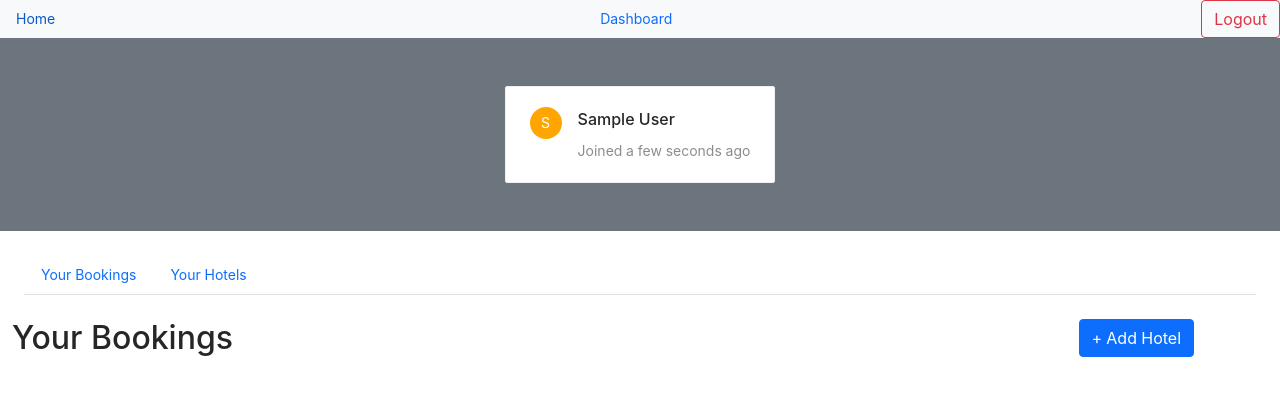
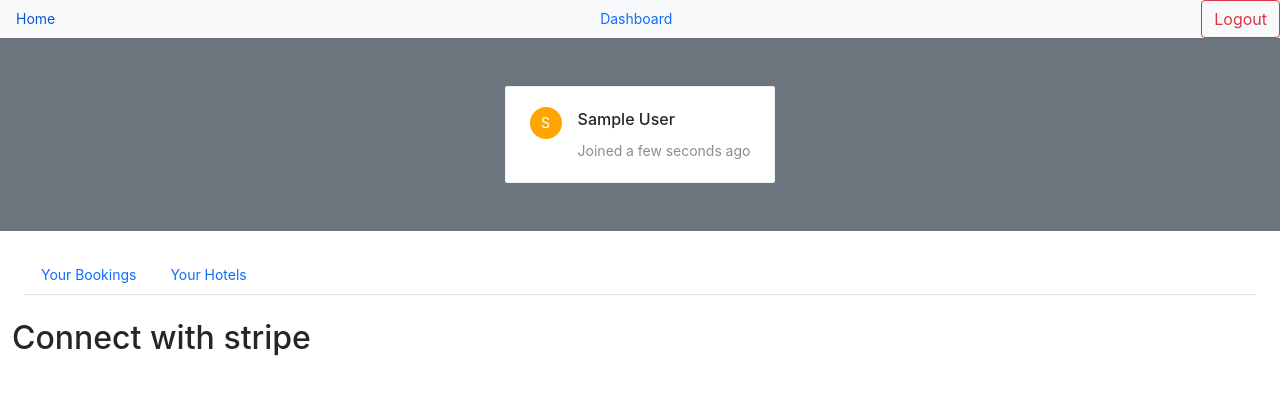
Before and after one commit to SohanR/book-my-hotel, a React (Create React App) app in the folder client/: page /dashboard/Seller in a window 1280 px wide. Shown: the top 396 px of the page. Built offline with nearby package versions, Linux system fonts and the light colour scheme; sample sign-in values are in the browser's storage.

Commit message:
conditional rendaring for stripe connected

```diff
--- a/client/src/user/DashboardSeller.jsx
+++ b/client/src/user/DashboardSeller.jsx
@@ -1,9 +1,44 @@
 import React from 'react';
+import { useSelector } from 'react-redux';
 import { Link } from 'react-router-dom';
 import ConnectNav from '../components/ConnectNav';
 import DashboardNav from '../components/DashboardNav';
 
 const DashboardSeller = () => {
+
+  const {auth} = useSelector((state) => state);
+
+  // for stripe connected
+  const connected = () =>{
+    return (
+      <div className="container-fluid">
+      <div className='row' >
+        <div className='col-md-10' >
+          <h2>Your Bookings</h2>
+        </div>
+        <div className='col-md-2'>
+          <Link to='/hotels/new' className='btn btn-primary' > + Add Hotel</Link>
+        </div>
+      </div>
+    </div>
+    )
+  }
+
+  // for not stripe connected
+  const notConnected = () =>{
+    return (
+      <div className="container-fluid">
+        <div className='row' >
+          <div className='col-md-10' >
+            <h2>Connect with stripe</h2>
+          </div>
+        </div>
+      </div>
+    )
+
+  }
+
+
   return (
     <>
         <div className="container-fluid bg-secondary p-5">
@@ -13,16 +48,10 @@ const DashboardSeller = () => {
         <div className='container-fluid p-4'>
             <DashboardNav/>
         </div>
-        <div className="container-fluid">
-          <div className='row' >
-            <div className='col-md-10' >
-              <h2>Your Bookings</h2>
-            </div>
-            <div className='col-md-2'>
-              <Link to='/hotels/new' className='btn btn-primary' > + Add Hotel</Link>
-            </div>
-          </div>
-        </div>
+        { auth && auth.user && auth.user.stripe_seller && auth.user.stripe_seller.charges_enable ? connected() : notConnected()}
+
+
+
     </>
   )
 }
```
